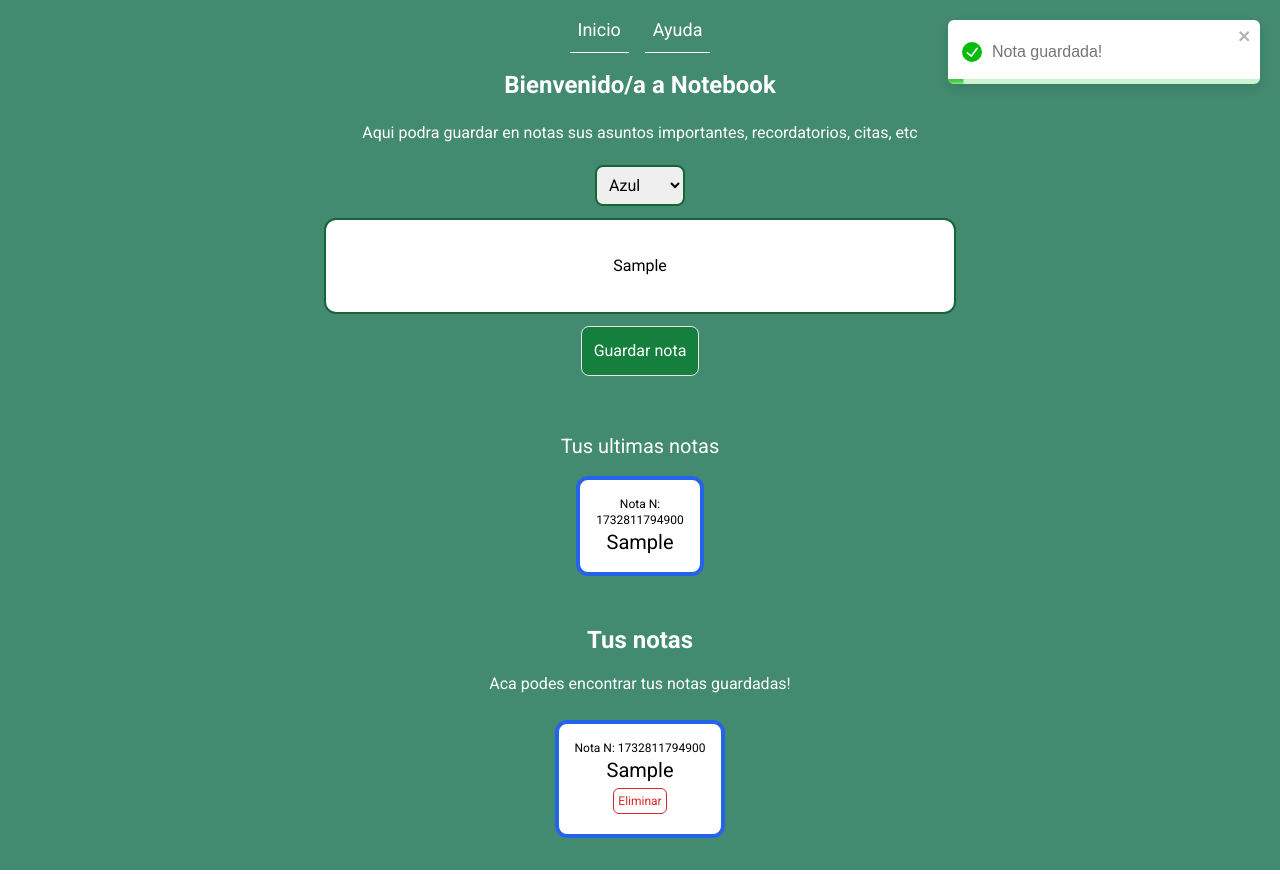
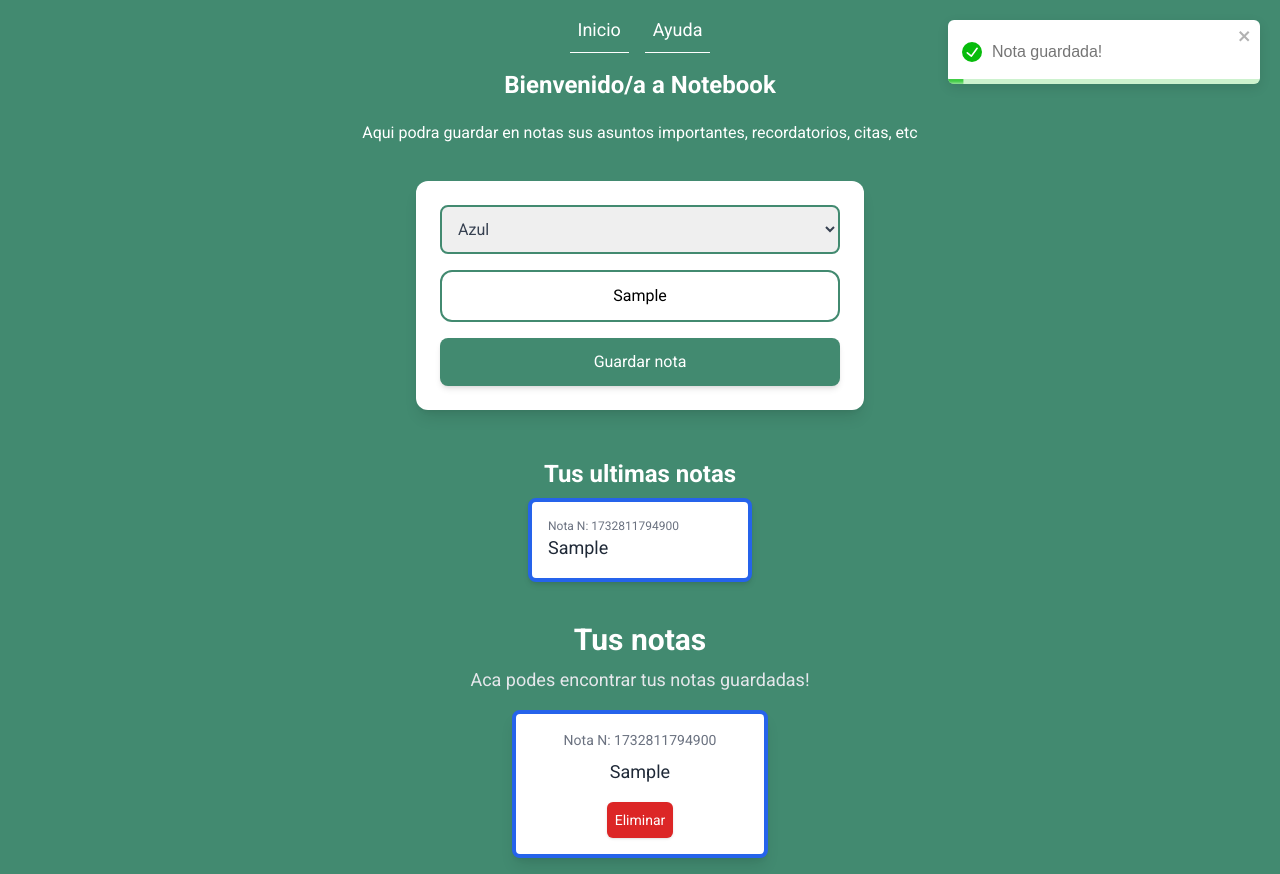
Before and after one commit to martinvruiz/notebook, a React (Create React App) app: page / in a window 1280 px wide. Both pictures are taken after typing "Sample" into the empty fields and a click on the button "Guardar nota". Built offline with nearby package versions, Linux system fonts and the light colour scheme.

Commit message:
redesign ui

```diff
--- a/src/components/NoteSave/NoteSaver.jsx
+++ b/src/components/NoteSave/NoteSaver.jsx
@@ -40,32 +40,47 @@ const handleSubmit = (e)=>{
 
 
 
-    return <div className="flex w-full flex-col items-center">
+    return <div className="flex w-full flex-col items-center bg-lightGreen p-4">
 
-        <form action="note" onSubmit={handleSubmit} className=" my-2 p-2 flex flex-col gap-3 w-full items-center text-black">
-            <select name="color-note" id="color-note" value={noteColor} onChange={handleColorChange} className="p-2 border-2 border-green-800 rounded-lg">
+        <form
+            action="note"
+            onSubmit={handleSubmit}
+            className="text-black my-4 p-6 bg-white rounded-xl shadow-lg flex flex-col gap-4 w-full max-w-md items-center">
+            <select
+                name="color-note"
+                id="color-note"
+                value={noteColor}
+                onChange={handleColorChange}
+                className="p-3 border-2 border-lightGreen rounded-lg w-full text-gray-700 focus:outline-none focus:ring focus:ring-lightGreen">
                 <option value="border-blue-600">Azul</option>
                 <option value="border-violet-600">Violeta</option>
                 <option value="border-pink-600">Rosa</option>
                 <option value="border-red-600">Rojo</option>
                 <option value="border-gray-600">Gris</option>
             </select>
-            <input type="text" placeholder="Ingrese su nota!" onChange={handleNote} maxLength="50" className="border-2 border-green-800 focus:border-4 focus:outline-none text-center w-2/4 rounded-xl min-h-24"/>
-            <button type="submit" className="relative p-3 block text-white border bg-green-700 rounded-lg hover:bg-green-900">Guardar nota</button>
+            <input
+                type="text"
+                placeholder="Ingrese su nota!"
+                onChange={handleNote}
+                maxLength="50"
+                className="border-2 border-lightGreen focus:border-lightGreen focus:ring focus:ring-lightGreen text-center w-full rounded-xl p-3"/>
+            <button
+                type="submit"
+                className="relative p-3 w-full text-white bg-lightGreen rounded-lg shadow-md hover:bg-green-800 transition-all">Guardar nota</button>
         </form>
-        <div className="mt-4 flex flex-col items-center p-4">
-            <h3 className="text-center text-xl p-2">
+        <div className="mt-6 flex flex-col items-center w-full">
+            <h3 className="text-center text-2xl font-semibold text-white p-2">
                 Tus ultimas notas
             </h3>
-            <ul className="flex flex-col lg:flex-row justify-center w-3/4">
+            <ul className="flex flex-col lg:flex-row justify-center gap-4 w-full max-w-4xl">
             {
             notes.slice(-3).map((note) => (
                 <li
                     key={note.id}
-                    className={`p-4 m-2 border-4 ${note.color} text-center bg-white text-black rounded-xl`}
+                    className={`p-4 border-4 ${note.color} bg-white shadow-md rounded-lg w-full lg:w-1/4`}
                 >
-                    <h4 className="text-xs">Nota N: {note.id}</h4>
-                    <p className="text-xl break-words">{note.value}</p>
+                    <h4 className="text-xs text-gray-500">Nota N: {note.id}</h4>
+                    <p className="text-lg text-gray-800 break-words">{note.value}</p>
                 </li>
             ))}
         </ul>
--- a/src/components/SavedNotes/SavedNotes.jsx
+++ b/src/components/SavedNotes/SavedNotes.jsx
@@ -46,15 +46,15 @@ export const SavedNotes = ()=>{
     };
 
     return <>
-        <div className="flex flex-col items-center w-full my-2">
-            <h1 className="my-2 p-2 lg:text-2xl font-semibold">Tus notas</h1>
-            <p className="text-center">Aca podes encontrar tus notas guardadas!</p>
-            <ul className=" my-2 py-2 flex flex-wrap justify-center w-5/6">
+        <div className="flex flex-col items-center w-full my-4 px-4">
+            <h1 className="my-2 text-2xl lg:text-3xl font-bold text-white">Tus notas</h1>
+            <p className="text-center text-gray-200 text-lg mb-4">Aca podes encontrar tus notas guardadas!</p>
+            <ul className="flex flex-wrap justify-center gap-4 w-full max-w-5xl">
             {notes.map((note)=>(
-                <li key={note.id} className={`p-4 m-2 border-4 ${note.color} text-center bg-white text-black rounded-xl`}>
-                    <h4 className="text-xs">Nota N: {note.id}</h4>
-                    <p className="text-xl">{note.value}</p>
-                    <button onClick={()=>btnDelete(note.id)} className="text-xs text-red-600 p-1 m-1 border border-red-600 rounded-md">Eliminar</button>
+                <li key={note.id} className={`p-4 w-full sm:w-1/3 md:w-1/4 border-4 ${note.color} bg-white shadow-lg rounded-lg flex flex-col items-center`}>
+                    <h4 className="text-sm text-gray-500 mb-2">Nota N: {note.id}</h4>
+                    <p className="text-lg text-gray-800 mb-4 break-words">{note.value}</p>
+                    <button onClick={()=>btnDelete(note.id)} className="text-sm text-white bg-red-600 p-2 rounded-md shadow hover:bg-red-700 transition">Eliminar</button>
 
                 </li>
 
```
